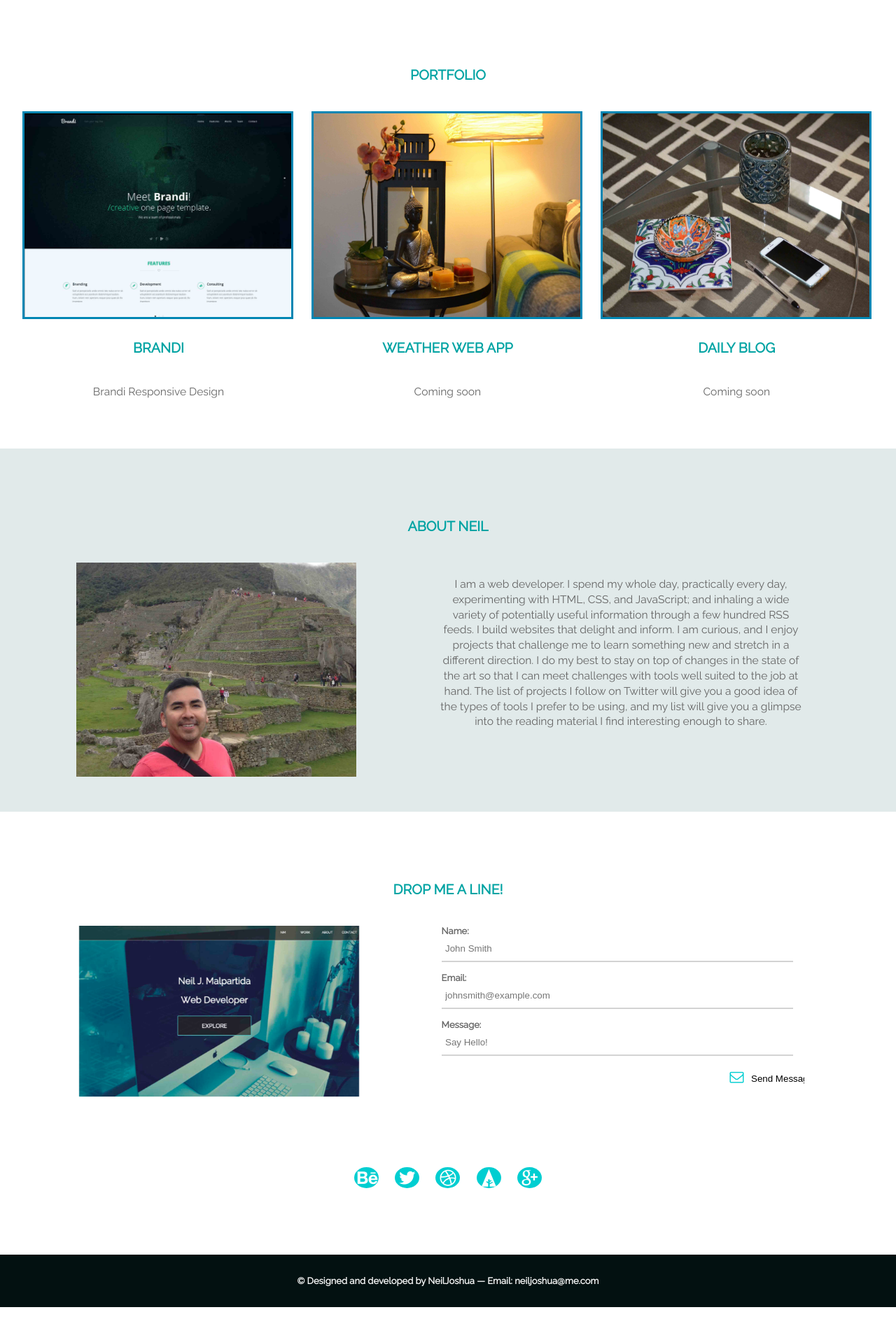
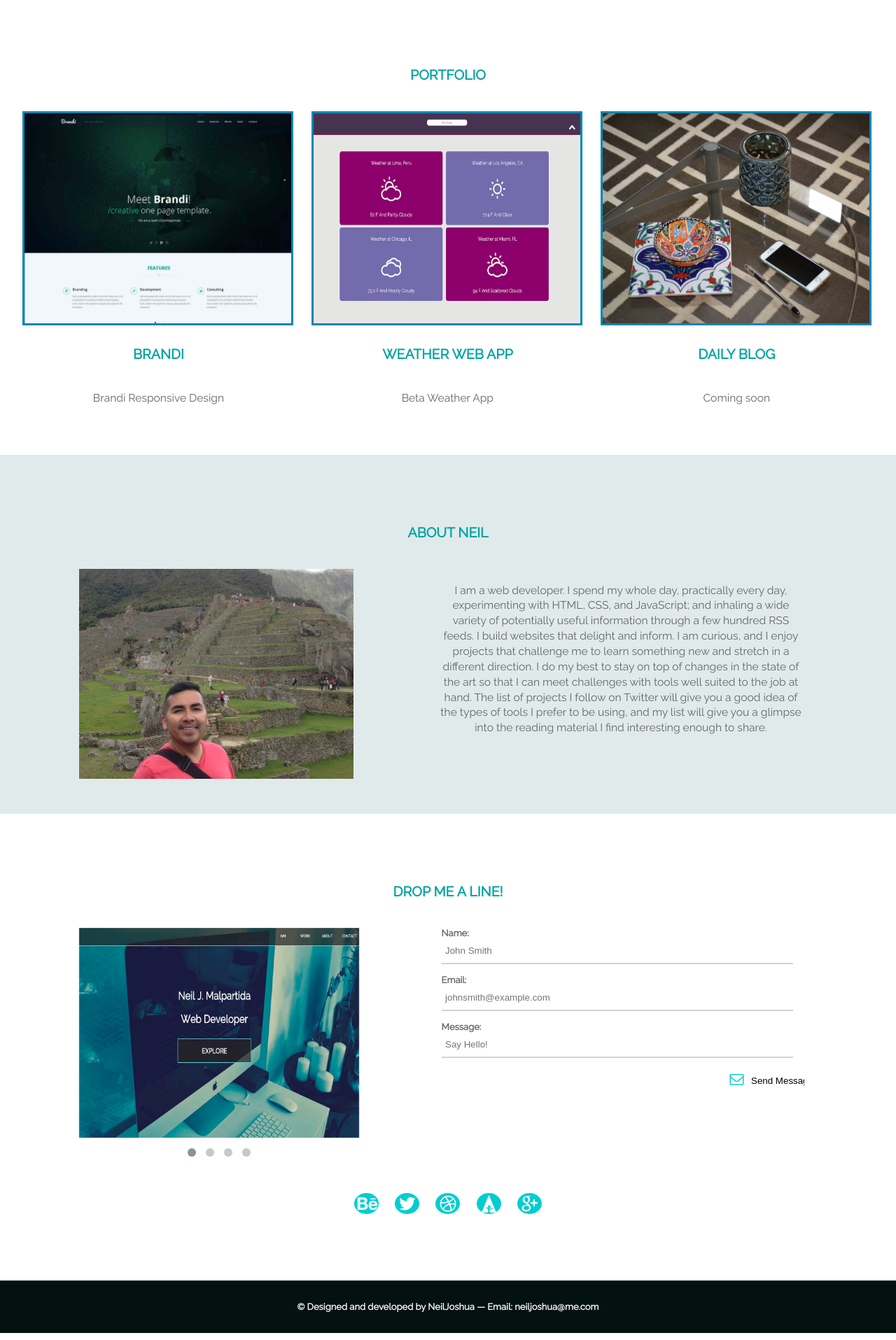
Before and after one commit to neiljoshua/nm, a PHP site: page / in a window 1280 px wide. Shown: the part 551-2466 px from the top of the page at 70% size. Before the commit the page ends 2419 px from the top, so only its background shows below. Run offline with PHP 8.4, Linux system fonts and the light colour scheme; some libraries are stand-ins or nearby versions.

Commit message:
addding weather app to portfolio

```diff
--- a/index.html
+++ b/index.html
@@ -47,9 +47,9 @@
 	      			</div>
 
 	      			<div class="col">
-	               		<img src="images/buddha3.jpg" alt="Coming soon!">
+	               		<img src="images/weatherapp.png" alt="Weather App">
 	      				<h1> Weather web app </h1>
-	      				<p>Coming soon</p>
+	      				<p>Beta Weather App</p>
 	      			</div>
 
 	      			<div class="col">
--- a/js/nm.js
+++ b/js/nm.js
@@ -40,11 +40,11 @@
 function aboutSlider(){
   $("#contact-slider").owlCarousel({
       navigation : false, // Show next and prev buttons
-      slideSpeed : 200,
-      paginationSpeed : 400,
+      slideSpeed : 100,
+      paginationSpeed : 200,
       singleItem:true,
       autoPlay: true,
-      pagination: false,
+      pagination: true,
   });
 }
 
--- a/styles/style.css
+++ b/styles/style.css
@@ -154,6 +154,9 @@
 	padding-bottom: 10px;
 }
 
+.col img{
+	height: 300px;
+}
 /*- About section-*/
 
 #about{
```
Also changed, not shown: images/weatherapp.png (added).
